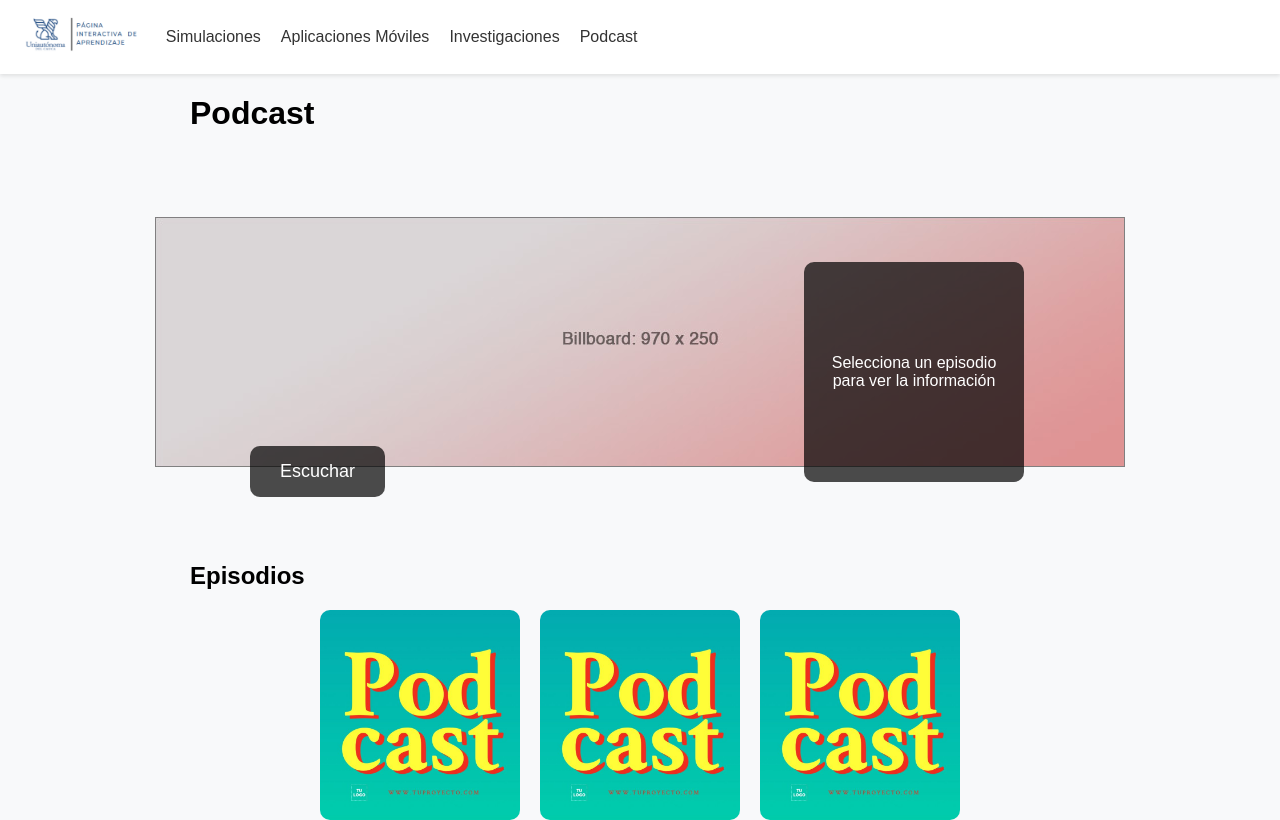
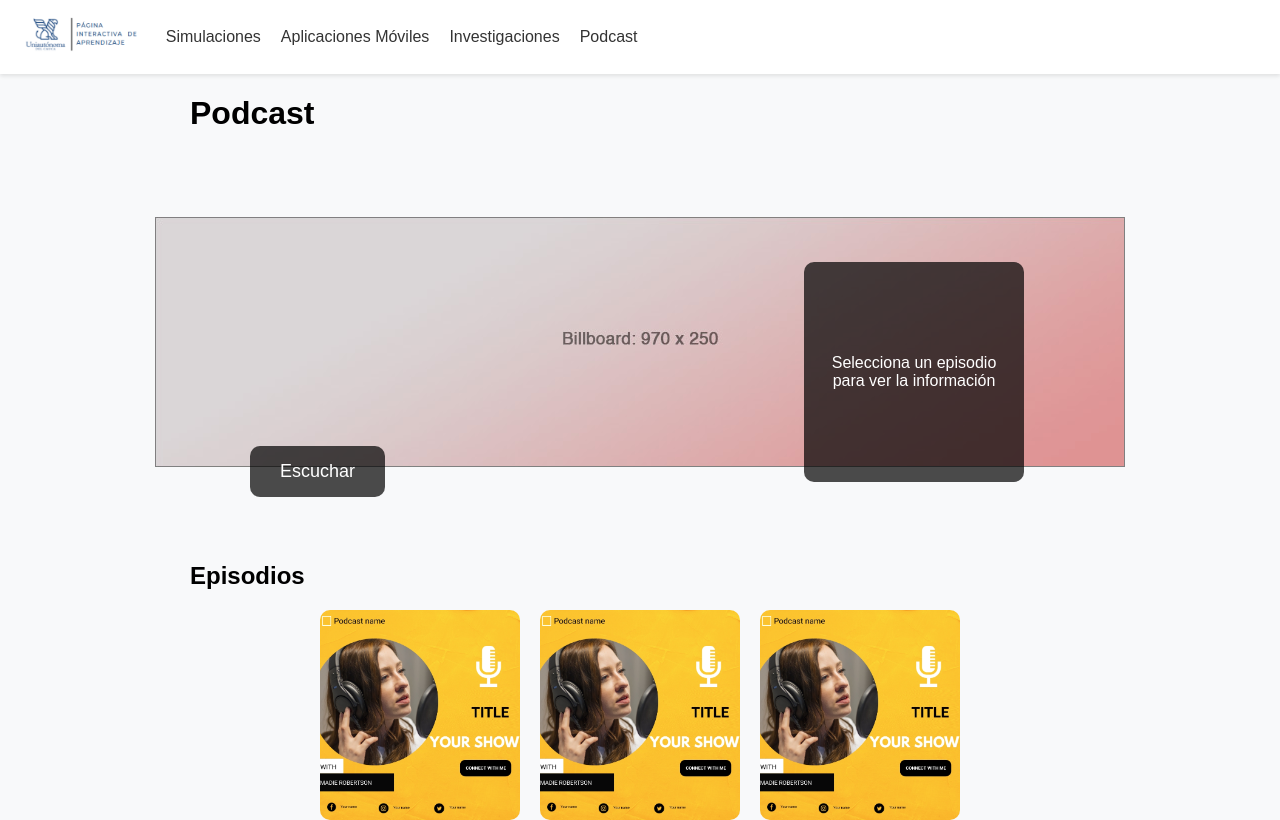
Before and after one commit to JuanArteaga1/pagina-de-aprendisaje-interactivo, a React (Vite) app in the folder frontend/: page /podcast in a window 1280 px wide. Built offline with nearby package versions, Linux system fonts and the light colour scheme.

Commit message:
actualizacion podcast

```diff
--- a/frontend/src/pages/Podcast.jsx
+++ b/frontend/src/pages/Podcast.jsx
@@ -7,9 +7,9 @@ const Podcast = () => {
   const [reproduciendo, setReproduciendo] = useState(false);
 
   const episodios = [
-    { id: 1, titulo: "Episodio 1", descripcion: "Introducción al aprendizaje", imagen: "/img/podcast.jpg", audio: "/audio/episodio1.mp3" },
-    { id: 2, titulo: "Episodio 2", descripcion: "Técnicas avanzadas", imagen: "/img/podcast.jpg", audio: "/audio/episodio2.mp3" },
-    { id: 3, titulo: "Episodio 3", descripcion: "Casos de éxito", imagen: "/img/podcast.jpg", audio: "/audio/episodio3.mp3" },
+    { id: 1, titulo: "Episodio 1", descripcion: "Introducción al aprendizaje", imagen: "/img/pdexample.jpg", audio: "/audio/episodio1.mp3" },
+    { id: 2, titulo: "Episodio 2", descripcion: "Técnicas avanzadas", imagen: "/img/pdexample.jpg", audio: "/audio/episodio2.mp3" },
+    { id: 3, titulo: "Episodio 3", descripcion: "Casos de éxito", imagen: "/img/pdexample.jpg", audio: "/audio/episodio3.mp3" },
   ];
 
   return (
@@ -23,14 +23,35 @@ const Podcast = () => {
         {/* Cuadro flotante con info del episodio seleccionado */}
         <div className="episodio-info-box">
           {episodioActual ? (
-            <>
-              <h2>{episodioActual.titulo}</h2>
-              <p>{episodioActual.descripcion}</p>
-            </>
+            <div style={{ position: "relative", textAlign: "center" }}>
+              <img
+                src={episodioActual.imagen}
+                alt={episodioActual.titulo}
+                style={{
+                  width: "100%",
+                  maxHeight: "250px",
+                  objectFit: "cover",
+                  borderRadius: "10px"
+                }}
+              />
+              <div style={{
+                position: "absolute",
+                top: "50%",
+                left: "50%",
+                transform: "translate(-50%, -50%)",
+                color: "white",
+                padding: "10px",
+                borderRadius: "10px"
+              }}>
+                <h2>{episodioActual.titulo}</h2>
+                <p>{episodioActual.descripcion}</p>
+              </div>
+            </div>
           ) : (
             <p>Selecciona un episodio para ver la información</p>
           )}
         </div>
+
 
         {/* Botón para escuchar */}
         <button className="button-podcast" onClick={() => setReproduciendo(true)}>
```
Also changed, not shown: frontend/public/img/pdexample.jpg (added).
